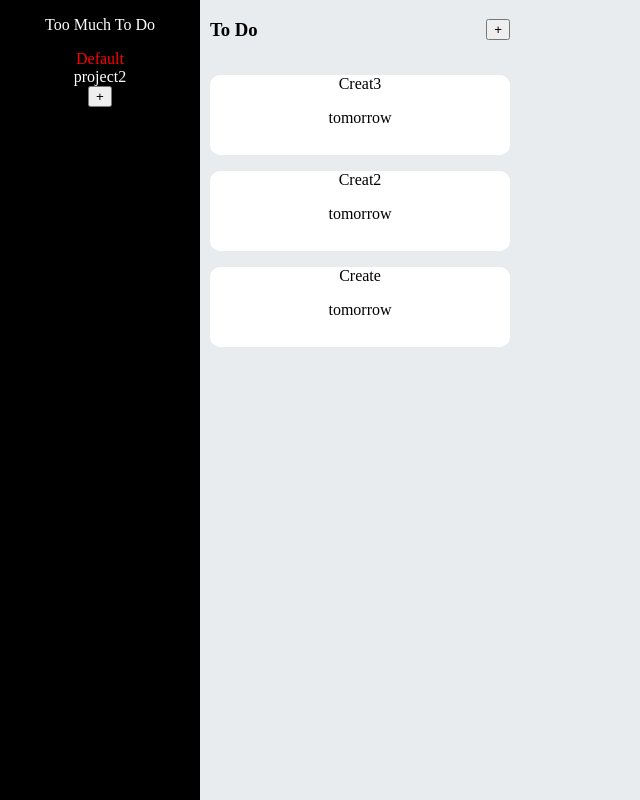
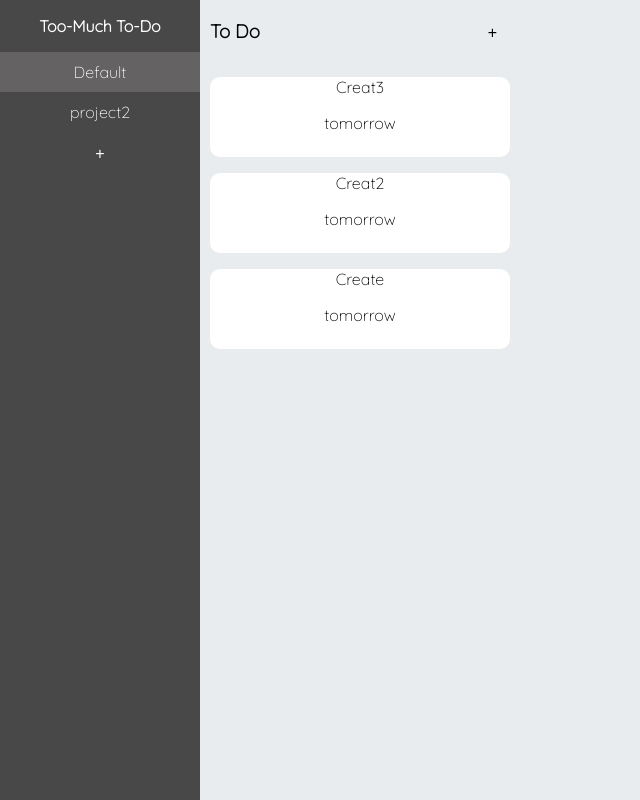
Before and after one commit to bpepitoneperez/Todo-List, a website built with webpack: page dist/index.html in a window 1280 px wide. Shown: the whole page, without its empty margins (0-640 px from the left). Built offline with Linux system fonts and the light colour scheme.

Commit message:
Starting to look pretty

```diff
--- a/src/DOMdisplay.js
+++ b/src/DOMdisplay.js
@@ -22,14 +22,14 @@ doneBar.id = 'done-bar';
 const createSidebar = () => {
     const sideTitle = document.createElement('p');
     sideTitle.id = 'side-title';
-    sideTitle.textContent = 'Too Much To Do';
+    sideTitle.textContent = 'Too-Much To-Do';
     sideBar.appendChild(sideTitle);
 
     const projectList = document.createElement('div');
     projects.forEach(project => {
         let currProj = document.createElement('div');
         if (project == currentProject) {
-            currProj.style.color = 'red';
+            currProj.style.backgroundColor = 'rgb(100, 98, 98)';
         };
         currProj.setAttribute('class', 'project-links');
         currProj.addEventListener('click', () => {
@@ -197,7 +197,6 @@ function newProjectForm () {
 
 
 function editTask (div, task) {
-    console.log(task);
     editTaskActive = true;
     div.style.width = '320px';
     div.style.height = '120px';
@@ -220,8 +219,6 @@ function editTask (div, task) {
 
     let editDate = document.createElement('input');
     editDate.type = 'date';
-    editDate.textContent = task.dueDate;
-    editDate.placeholder = task.dueDate;
     editDate.value = task.dueDate;
     taskForm.appendChild(editDate);
 
--- a/src/style.css
+++ b/src/style.css
@@ -2,6 +2,7 @@ html {
     padding: 0;
     margin: 0;
     background-color: #e8ecee;
+    font-family: 'Quicksand', sans-serif;
 }
 
 body {
@@ -24,8 +25,34 @@ body {
     width: 20%;
     max-width: 200px;
     margin-right: 10px;
-    background-color: black;
+    background-color: rgb(73, 72, 72);
     color: white;
+}
+
+#side-title {
+    font-weight: 600;
+}
+
+.project-links {
+    padding: 10px;
+}
+
+.project-links:hover {
+    background-color: rgb(100, 98, 98);
+}
+
+#new-project-button {
+    margin-top: 5px;
+    background-color: rgb(73, 72, 72);
+    color: white;
+    border: none;
+    padding: 8px 13px;
+    font-size: 16px;
+    border-radius: 20px;
+}
+
+#new-project-button:hover {
+    background-color: rgb(100, 98, 98);
 }
 
 #todo-bar {
@@ -40,9 +67,27 @@ body {
     width: 300px;
 }
 
+#new-task-button {
+    margin-top: 5px;
+    background-color: #e8ecee;
+    color: black;
+    border: none;
+    padding: 8px 13px;
+    font-size: 16px;
+    border-radius: 20px;
+}
+
+#new-task-button:hover {
+    background-color: #c3d0d6;
+}
+
 .task-div {
     background-color: white;
     border-radius: 10px;
     height: 80px;
     width: 300px;
 }
+
+.task-div:hover {
+    box-shadow: 0 0 2px rgb(100, 98, 98);
+}
```
Also changed, not shown: dist/index.html, dist/main.js.
